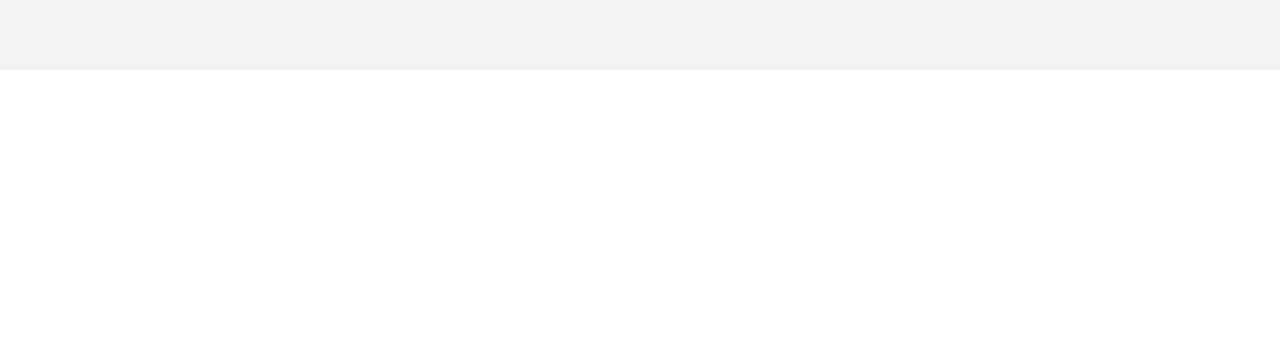
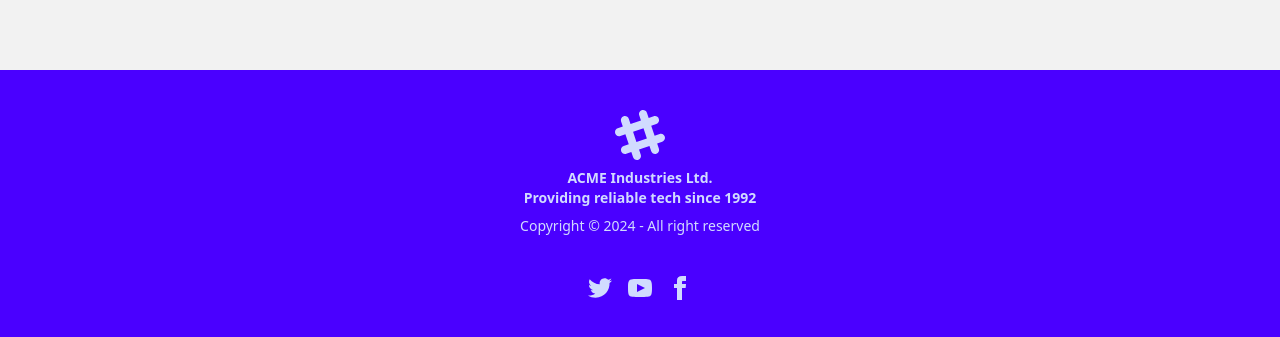
Before and after one commit to lbruesehoff/LandingPage, a React (Create React App) app: page / in a window 1280 px wide. Shown: the part 798-1135 px from the top of the page. Before the commit the page ends 868 px from the top, so only its background shows below. Built offline with nearby package versions, Linux system fonts and the light colour scheme.

Commit message:
Add footer section

```diff
--- a/src/App.js
+++ b/src/App.js
@@ -1,12 +1,14 @@
 import "./App.css";
 import NavBar from "./components/nav-bar/nav-bar.component.tsx";
 import Hero from "./components/hero-section/hero.component.tsx";
+import Footer from "./components/footer/footer.component.tsx";
 
 function App() {
   return (
     <div>
       <NavBar></NavBar>
       <Hero></Hero>
+      <Footer></Footer>
     </div>
   );
 }
--- /dev/null
+++ b/src/components/footer/footer.component.tsx
@@ -0,0 +1,65 @@
+import React from "react";
+
+const Footer = () => {
+  return (
+    <footer className="footer footer-center bg-primary text-primary-content p-10">
+      <aside>
+        <svg
+          width="50"
+          height="50"
+          viewBox="0 0 24 24"
+          xmlns="http://www.w3.org/2000/svg"
+          fillRule="evenodd"
+          clipRule="evenodd"
+          className="inline-block fill-current"
+        >
+          <path d="M22.672 15.226l-2.432.811.841 2.515c.33 1.019-.209 2.127-1.23 2.456-1.15.325-2.148-.321-2.463-1.226l-.84-2.518-5.013 1.677.84 2.517c.391 1.203-.434 2.542-1.831 2.542-.88 0-1.601-.564-1.86-1.314l-.842-2.516-2.431.809c-1.135.328-2.145-.317-2.463-1.229-.329-1.018.211-2.127 1.231-2.456l2.432-.809-1.621-4.823-2.432.808c-1.355.384-2.558-.59-2.558-1.839 0-.817.509-1.582 1.327-1.846l2.433-.809-.842-2.515c-.33-1.02.211-2.129 1.232-2.458 1.02-.329 2.13.209 2.461 1.229l.842 2.515 5.011-1.677-.839-2.517c-.403-1.238.484-2.553 1.843-2.553.819 0 1.585.509 1.85 1.326l.841 2.517 2.431-.81c1.02-.33 2.131.211 2.461 1.229.332 1.018-.21 2.126-1.23 2.456l-2.433.809 1.622 4.823 2.433-.809c1.242-.401 2.557.484 2.557 1.838 0 .819-.51 1.583-1.328 1.847m-8.992-6.428l-5.01 1.675 1.619 4.828 5.011-1.674-1.62-4.829z"></path>
+        </svg>
+        <p className="font-bold">
+          ACME Industries Ltd.
+          <br />
+          Providing reliable tech since 1992
+        </p>
+        <p>Copyright © {new Date().getFullYear()} - All right reserved</p>
+      </aside>
+      <nav>
+        <div className="grid grid-flow-col gap-4">
+          <a>
+            <svg
+              xmlns="http://www.w3.org/2000/svg"
+              width="24"
+              height="24"
+              viewBox="0 0 24 24"
+              className="fill-current"
+            >
+              <path d="M24 4.557c-.883.392-1.832.656-2.828.775 1.017-.609 1.798-1.574 2.165-2.724-.951.564-2.005.974-3.127 1.195-.897-.957-2.178-1.555-3.594-1.555-3.179 0-5.515 2.966-4.797 6.045-4.091-.205-7.719-2.165-10.148-5.144-1.29 2.213-.669 5.108 1.523 6.574-.806-.026-1.566-.247-2.229-.616-.054 2.281 1.581 4.415 3.949 4.89-.693.188-1.452.232-2.224.084.626 1.956 2.444 3.379 4.6 3.419-2.07 1.623-4.678 2.348-7.29 2.04 2.179 1.397 4.768 2.212 7.548 2.212 9.142 0 14.307-7.721 13.995-14.646.962-.695 1.797-1.562 2.457-2.549z"></path>
+            </svg>
+          </a>
+          <a>
+            <svg
+              xmlns="http://www.w3.org/2000/svg"
+              width="24"
+              height="24"
+              viewBox="0 0 24 24"
+              className="fill-current"
+            >
+              <path d="M19.615 3.184c-3.604-.246-11.631-.245-15.23 0-3.897.266-4.356 2.62-4.385 8.816.029 6.185.484 8.549 4.385 8.816 3.6.245 11.626.246 15.23 0 3.897-.266 4.356-2.62 4.385-8.816-.029-6.185-.484-8.549-4.385-8.816zm-10.615 12.816v-8l8 3.993-8 4.007z"></path>
+            </svg>
+          </a>
+          <a>
+            <svg
+              xmlns="http://www.w3.org/2000/svg"
+              width="24"
+              height="24"
+              viewBox="0 0 24 24"
+              className="fill-current"
+            >
+              <path d="M9 8h-3v4h3v12h5v-12h3.642l.358-4h-4v-1.667c0-.955.192-1.333 1.115-1.333h2.885v-5h-3.808c-3.596 0-5.192 1.583-5.192 4.615v3.385z"></path>
+            </svg>
+          </a>
+        </div>
+      </nav>
+    </footer>
+  );
+};
+export default Footer;
```
